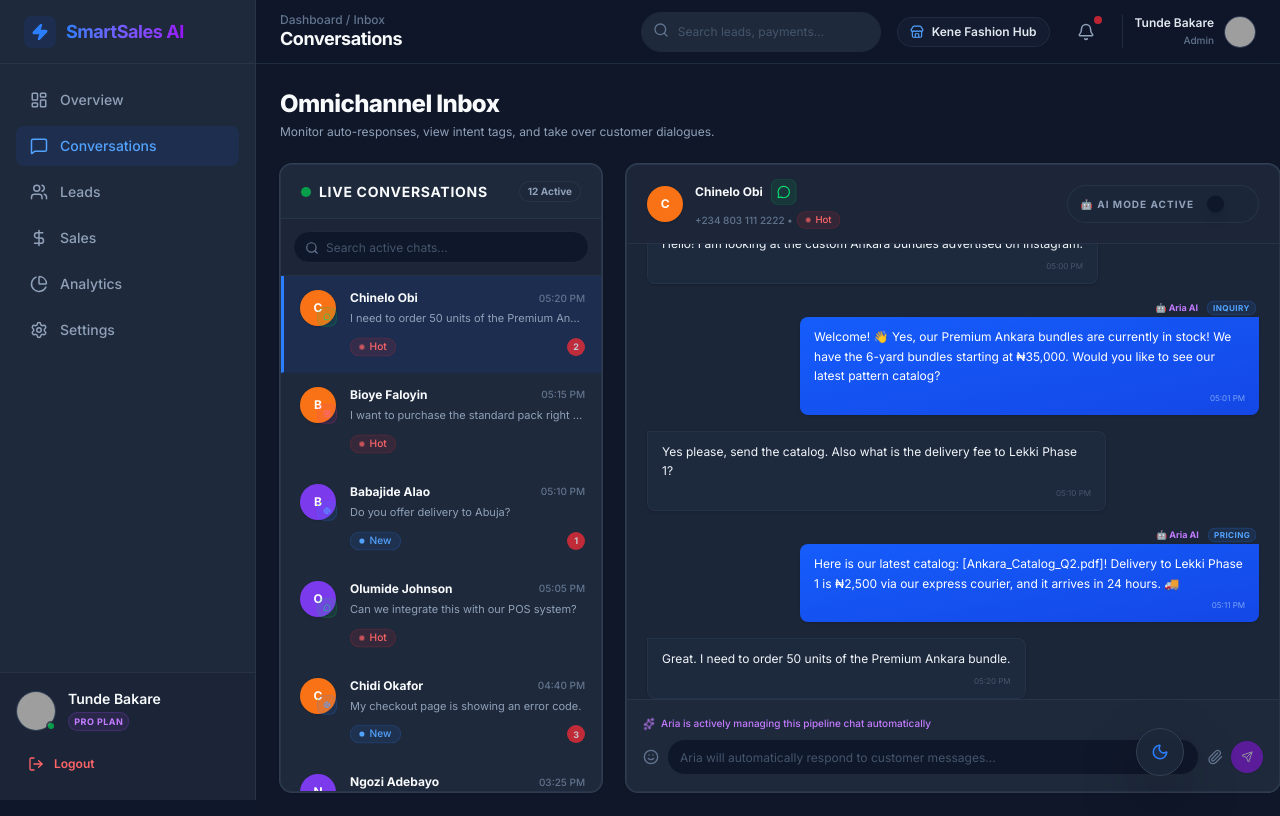
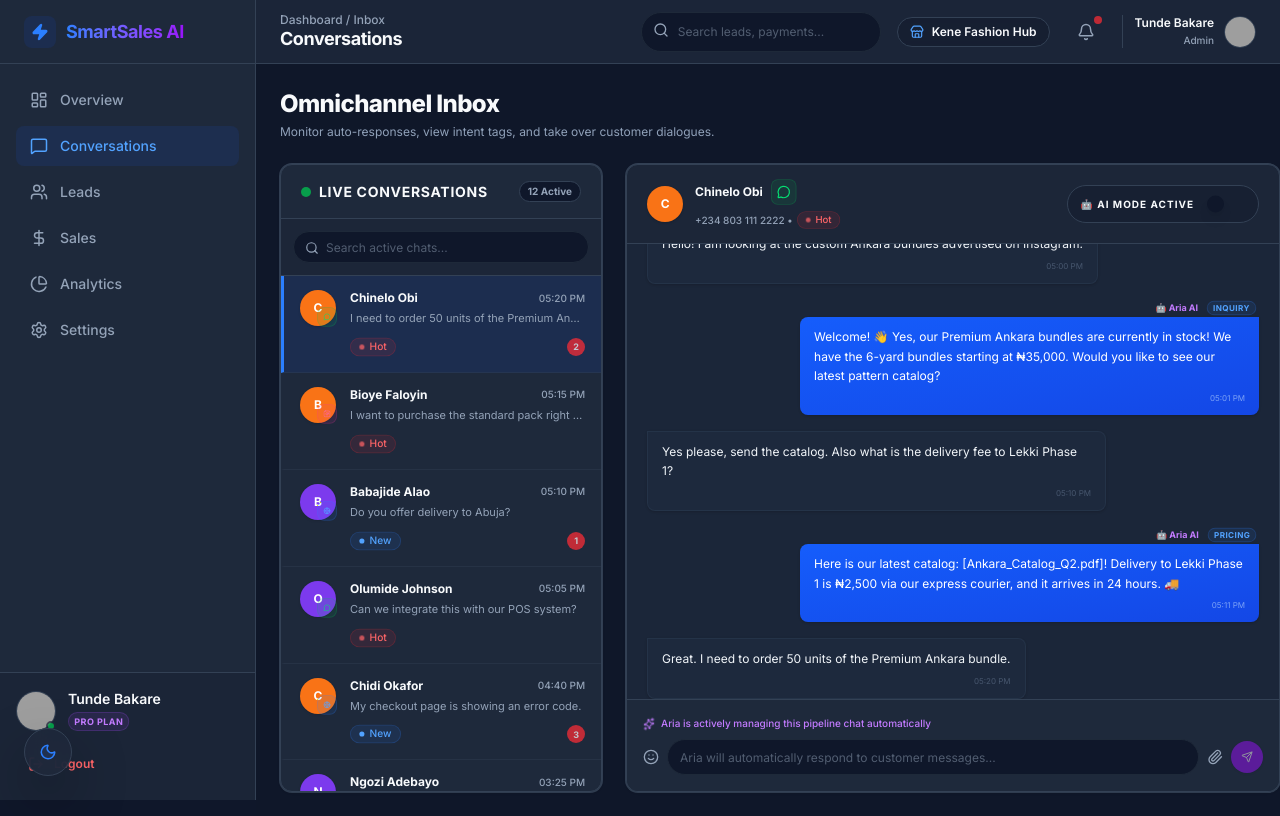
Before and after one commit to adeyemo-taiwo-m/smartsalesAI, a Next.js app: page /dashboard/conversations in a window 1280 px wide. Built offline with nearby package versions, Linux system fonts and the light colour scheme; grey boxes are pictures that could not be loaded.

Commit message:
fix(theme): fix theme toggle functionality and reposition to bottom-left

```diff
--- a/app/dashboard/layout.tsx
+++ b/app/dashboard/layout.tsx
@@ -39,7 +39,7 @@ export default function DashboardLayout({
   }, [leads, sendMessage]);
 
   return (
-    <div className="flex min-h-screen bg-dark overflow-hidden selection:bg-brand-blue/30 select-none text-slate-100">
+    <div className="flex min-h-screen bg-dark overflow-hidden selection:bg-brand-blue/30 select-none text-text-primary">
       {/* Dashboard sidebar navigation pane */}
       <Sidebar />
 
--- a/app/globals.css
+++ b/app/globals.css
@@ -45,7 +45,7 @@
   --shadow-pricing-glow: 0 8px 40px rgba(37,99,235,0.25);
 }
 
-@variant dark (&:where(.dark, .dark *));
+@custom-variant dark (&:where(.dark, .dark *));
 
 :root {
   --background: #f8fafc;
--- a/components/dashboard/ChatWindow.tsx
+++ b/components/dashboard/ChatWindow.tsx
@@ -64,13 +64,13 @@ export function ChatWindow({ className = "" }: ChatWindowProps) {
 
   if (!selectedLead) {
     return (
-      <div className={cn("bg-dark-card rounded-xl border border-slate-700/50 shadow-card flex items-center justify-center text-center p-8 h-[540px]", className)}>
+      <div className={cn("bg-dark-card rounded-xl border border-dark-border shadow-card flex items-center justify-center text-center p-8 h-[540px]", className)}>
         <div className="space-y-3">
-          <div className="w-12 h-12 rounded-full bg-slate-800 flex items-center justify-center text-slate-400 mx-auto">
+          <div className="w-12 h-12 rounded-full bg-dark flex items-center justify-center text-text-muted mx-auto">
             <Sparkles size={22} className="animate-pulse" />
           </div>
-          <h4 className="text-sm font-semibold text-slate-200">No Chat Selected</h4>
-          <p className="text-xs text-slate-500 max-w-xs leading-relaxed">
+          <h4 className="text-sm font-semibold text-text-primary">No Chat Selected</h4>
+          <p className="text-xs text-text-muted max-w-xs leading-relaxed">
             Select a live customer conversation from the list to start managing automated pipeline messages.
           </p>
         </div>
@@ -81,9 +81,9 @@ export function ChatWindow({ className = "" }: ChatWindowProps) {
   const leadInitial = selectedLead.name.charAt(0).toUpperCase();
 
   return (
-    <div className={cn("bg-dark-card rounded-xl border border-slate-700/50 shadow-card flex flex-col justify-between overflow-hidden h-[540px] group hover:border-slate-600 transition-colors", className)}>
+    <div className={cn("bg-dark-card rounded-xl border border-dark-border shadow-card flex flex-col justify-between overflow-hidden h-[540px] group hover:border-blue-500/30 transition-colors", className)}>
       {/* Header Info */}
-      <div className="px-5 py-3 border-b border-slate-700/50 flex items-center justify-between bg-dark/15 select-none">
+      <div className="px-5 py-3 border-b border-dark-border flex items-center justify-between bg-dark/15 select-none">
         <div className="flex items-center gap-3">
           <div
             className="w-9 h-9 rounded-full flex items-center justify-center text-xs font-bold text-white shrink-0 shadow-sm"
@@ -98,15 +98,15 @@ export function ChatWindow({ className = "" }: ChatWindowProps) {
                 <ChannelIcon channel={selectedLead.channel} />
               </span>
             </div>
-            <p className="text-[10px] text-slate-500 font-medium mt-0.5 flex items-center gap-1">
+            <p className="text-[10px] text-text-muted font-medium mt-0.5 flex items-center gap-1">
               {selectedLead.phone} • <StatusBadge status={selectedLead.status} className="scale-80 origin-left" />
             </p>
           </div>
         </div>
 
         {/* Human Takeover Switch */}
-        <div className="flex items-center gap-2 bg-slate-800/40 border border-slate-700/50 rounded-full px-3 py-1.5">
-          <span className="text-[10px] font-bold text-slate-400 uppercase tracking-widest">
+        <div className="flex items-center gap-2 bg-dark/40 border border-dark-border rounded-full px-3 py-1.5">
+          <span className="text-[10px] font-bold text-text-primary uppercase tracking-widest">
             {isAIMode ? "🤖 AI Mode Active" : "🧑‍💼 Human Control"}
           </span>
           <Switch
@@ -137,7 +137,7 @@ export function ChatWindow({ className = "" }: ChatWindowProps) {
                 <div className="max-w-[75%] space-y-1">
                   {/* Sender title tags */}
                   {!isCustomer && (
-                    <div className={cn("flex items-center gap-1.5 text-[9px] mb-0.5", isAi ? "justify-end text-purple-400 font-bold" : "justify-end text-slate-400 font-bold")}>
+                    <div className={cn("flex items-center gap-1.5 text-[9px] mb-0.5", isAi ? "justify-end text-purple-400 font-bold" : "justify-end text-text-muted font-bold")}>
                       <span>{isAi ? "🤖 Aria AI" : "🧑‍💼 Live Agent"}</span>
                       {isAi && message.intentTag && (
                         <span className="bg-blue-500/10 text-blue-400 border border-blue-500/20 px-1.5 py-0.2 rounded-full font-bold uppercase tracking-wider scale-90">
@@ -152,7 +152,7 @@ export function ChatWindow({ className = "" }: ChatWindowProps) {
                     className={cn(
                       "px-3.5 py-2.5 rounded-lg text-xs leading-relaxed shadow-sm",
                       isCustomer
-                        ? "bg-slate-800 text-slate-100 rounded-tl-none border border-slate-700/40"
+                        ? "bg-slate-100 dark:bg-slate-800 text-slate-800 dark:text-slate-100 rounded-tl-none border border-slate-200 dark:border-slate-700/40"
                         : isAi
                         ? "bg-gradient-to-br from-blue-600 to-blue-700 text-white rounded-tr-none shadow-blue"
                         : "bg-gradient-to-br from-slate-600 to-slate-700 text-white rounded-tr-none"
@@ -162,7 +162,7 @@ export function ChatWindow({ className = "" }: ChatWindowProps) {
                     <span
                       className={cn(
                         "block text-[8px] text-right mt-1.5 opacity-60",
-                        isCustomer ? "text-slate-500" : isAi ? "text-blue-200" : "text-slate-300"
+                        isCustomer ? "text-slate-400 dark:text-slate-500" : isAi ? "text-blue-200" : "text-slate-300"
                       )}
                     >
                       {formatTime(message.timestamp)}
@@ -173,17 +173,17 @@ export function ChatWindow({ className = "" }: ChatWindowProps) {
             );
           })
         ) : (
-          <div className="h-full flex items-center justify-center text-center p-6">
+          <div className="h-full flex items-center justify-center text-center p-6 select-none">
             <div>
-              <p className="text-xs text-slate-500">No messages in this chat pipeline.</p>
-              <p className="text-[10px] text-slate-600 mt-1">Send a message below to kickstart the conversation.</p>
+              <p className="text-xs text-text-muted">No messages in this chat pipeline.</p>
+              <p className="text-[10px] text-text-muted/70 mt-1">Send a message below to kickstart the conversation.</p>
             </div>
           </div>
         )}
       </div>
 
       {/* Control Status and Input Panel */}
-      <div className="border-t border-slate-700/50 p-4 bg-dark-card space-y-2 select-none">
+      <div className="border-t border-dark-border p-4 bg-dark-card space-y-2 select-none">
         {/* Dynamic status alert note */}
         <div className="flex items-center gap-1.5">
           {isAIMode ? (
@@ -201,16 +201,16 @@ export function ChatWindow({ className = "" }: ChatWindowProps) {
 
         {/* Input Bar */}
         <form onSubmit={handleSend} className="flex items-center gap-2">
-          <button type="button" className="text-slate-500 hover:text-slate-300 transition-colors shrink-0">
+          <button type="button" className="text-text-muted hover:text-text-primary transition-colors shrink-0">
             <Smile size={16} />
           </button>
           <Input
             value={inputValue}
             onChange={(e) => setInputValue(e.target.value)}
             placeholder={isAIMode ? "Aria will automatically respond to customer messages..." : "Type your message as Live Agent..."}
-            className="flex-1 h-9 text-xs bg-dark border-slate-800 text-slate-200 placeholder:text-slate-600 rounded-full focus-visible:ring-1 focus-visible:ring-blue-500"
+            className="flex-1 h-9 text-xs bg-dark border-dark-border text-text-primary placeholder:text-text-muted/50 rounded-full focus-visible:ring-1 focus-visible:ring-blue-500"
           />
-          <button type="button" className="text-slate-500 hover:text-slate-300 transition-colors shrink-0">
+          <button type="button" className="text-text-muted hover:text-text-primary transition-colors shrink-0">
             <Paperclip size={16} />
           </button>
           <Button
--- a/components/dashboard/LiveConversationsPanel.tsx
+++ b/components/dashboard/LiveConversationsPanel.tsx
@@ -44,33 +44,33 @@ export function LiveConversationsPanel({ className = "" }: LiveConversationsPane
   };
 
   return (
-    <div className={cn("bg-dark-card rounded-xl border border-slate-700/50 shadow-card flex flex-col overflow-hidden h-[540px] group hover:border-slate-600 transition-colors", className)}>
+    <div className={cn("bg-dark-card rounded-xl border border-dark-border shadow-card flex flex-col overflow-hidden h-[540px] group hover:border-blue-500/30 transition-colors", className)}>
       {/* Panel Header */}
-      <div className="px-5 py-4 border-b border-slate-700/50 flex items-center justify-between">
+      <div className="px-5 py-4 border-b border-dark-border flex items-center justify-between">
         <div className="flex items-center gap-2">
           <div className="w-2.5 h-2.5 rounded-full bg-green-500 animate-pulse" />
           <h3 className="text-sm font-bold text-text-primary uppercase tracking-wider">Live Conversations</h3>
         </div>
-        <span className="bg-slate-800/80 border border-slate-700/50 text-[10px] font-bold px-2 py-0.5 rounded-full text-slate-400">
+        <span className="bg-dark border border-dark-border text-[10px] font-bold px-2 py-0.5 rounded-full text-text-muted">
           {leads.length} Active
         </span>
       </div>
 
       {/* Search Filter Box */}
-      <div className="p-3 border-b border-slate-700/40 bg-dark/15">
+      <div className="p-3 border-b border-dark-border bg-dark/15">
         <div className="relative">
-          <Search size={14} className="absolute left-3 top-2.5 text-slate-500" />
+          <Search size={14} className="absolute left-3 top-2.5 text-text-muted" />
           <Input
             value={searchQuery}
             onChange={(e) => setSearchQuery(e.target.value)}
             placeholder="Search active chats..."
-            className="h-8 pl-8 pr-3 text-xs bg-dark border-slate-800 text-slate-200 placeholder:text-slate-600 rounded-full focus-visible:ring-1 focus-visible:ring-blue-500"
+            className="h-8 pl-8 pr-3 text-xs bg-dark border-dark-border text-text-primary placeholder:text-text-muted/50 rounded-full focus-visible:ring-1 focus-visible:ring-blue-500"
           />
         </div>
       </div>
 
       {/* Leads Chat List */}
-      <div className="flex-1 overflow-y-auto divide-y divide-slate-800/30">
+      <div className="flex-1 overflow-y-auto divide-y divide-dark-border/40">
         {filteredLeads.length > 0 ? (
           filteredLeads.map((lead) => {
             const isSelected = selectedLeadId === lead.id;
@@ -84,7 +84,7 @@ export function LiveConversationsPanel({ className = "" }: LiveConversationsPane
                   "flex items-start gap-3.5 px-4 py-3.5 cursor-pointer transition-all duration-150 relative select-none",
                   isSelected
                     ? "bg-blue-600/10 border-l-3 border-l-blue-500"
-                    : "hover:bg-slate-800/30 border-l-3 border-l-transparent"
+                    : "hover:bg-dark/40 border-l-3 border-l-transparent"
                 )}
               >
                 {/* Initial Avatar with Pulsing Active state */}
@@ -106,11 +106,11 @@ export function LiveConversationsPanel({ className = "" }: LiveConversationsPane
                     <h4 className="text-xs font-bold text-text-primary truncate">
                       {lead.name}
                     </h4>
-                    <span className="text-[10px] text-slate-500 font-medium">
+                    <span className="text-[10px] text-text-muted font-medium">
                       {formatTime(lead.lastMessageTime)}
                     </span>
                   </div>
-                  <p className="text-[11px] text-slate-400 truncate leading-relaxed">
+                  <p className="text-[11px] text-text-muted truncate leading-relaxed">
                     {lead.lastMessage}
                   </p>
                   <div className="flex items-center justify-between pt-1">
@@ -126,7 +126,7 @@ export function LiveConversationsPanel({ className = "" }: LiveConversationsPane
             );
           })
         ) : (
-          <div className="py-20 text-center text-slate-500 text-xs">
+          <div className="py-20 text-center text-text-muted text-xs">
             No chats matched your search query.
           </div>
         )}
--- a/components/layout/sidebar.tsx
+++ b/components/layout/sidebar.tsx
@@ -46,7 +46,7 @@ export function Sidebar() {
       {/* Left Sidebar desktop */}
       <aside
         className={cn(
-          "fixed top-0 left-0 z-50 h-screen bg-dark-card border-r border-slate-700/50 flex flex-col justify-between transition-all duration-300 ease-in-out select-none",
+          "fixed top-0 left-0 z-50 h-screen bg-dark-card border-r border-dark-border flex flex-col justify-between transition-all duration-300 ease-in-out select-none",
           sidebarOpen
             ? "w-64 translate-x-0"
             : "w-64 -translate-x-full md:w-20 md:translate-x-0"
@@ -54,7 +54,7 @@ export function Sidebar() {
       >
         <div>
           {/* Logo Zone */}
-          <div className="flex h-16 items-center px-6 border-b border-slate-700/50">
+          <div className="flex h-16 items-center px-6 border-b border-dark-border">
             <Link
               href="/dashboard"
               className="flex items-center gap-2.5 overflow-hidden whitespace-nowrap group"
@@ -84,7 +84,7 @@ export function Sidebar() {
                     "flex items-center gap-3 px-3.5 py-2.5 rounded-lg text-sm font-medium transition-all duration-150 relative",
                     isActive
                       ? "bg-blue-600/10 text-blue-400"
-                      : "text-slate-400 hover:text-slate-50 hover:bg-slate-800/40",
+                      : "text-text-muted hover:text-text-primary hover:bg-brand-blue/5 dark:hover:bg-slate-800/40",
                     !sidebarOpen && "md:justify-center md:px-0"
                   )}
                   title={!sidebarOpen ? link.label : undefined}
@@ -101,13 +101,13 @@ export function Sidebar() {
         </div>
 
         {/* User Card Zone */}
-        <div className="p-4 border-t border-slate-700/50 space-y-3 bg-dark/20">
+        <div className="p-4 border-t border-dark-border space-y-3 bg-dark/20">
           <div className={cn("flex items-center gap-3", !sidebarOpen && "md:justify-center")}>
             <div className="relative shrink-0">
               <img
                 src={user?.avatar || `https://api.dicebear.com/7.x/initials/svg?seed=${user?.name || 'A'}`}
                 alt={user?.name || "User Avatar"}
-                className="w-10 h-10 rounded-full bg-slate-800 border border-slate-700"
+                className="w-10 h-10 rounded-full bg-dark-card border border-dark-border"
               />
               <span className="absolute bottom-0 right-0 w-2.5 h-2.5 bg-green-500 rounded-full border-2 border-dark-card animate-pulse" />
             </div>
@@ -141,7 +141,7 @@ export function Sidebar() {
       </aside>
 
       {/* Floating Bottom Nav bar strictly on mobile */}
-      <nav className="fixed bottom-0 left-0 right-0 h-16 bg-dark-card/90 backdrop-blur-md border-t border-slate-700/50 flex items-center justify-around md:hidden z-40 px-2 shadow-lg">
+      <nav className="fixed bottom-0 left-0 right-0 h-16 bg-dark-card/90 backdrop-blur-md border-t border-dark-border flex items-center justify-around md:hidden z-40 px-2 shadow-lg">
         {links.map((link) => {
           const Icon = link.icon;
           const isActive = pathname === link.href;
--- a/components/layout/topbar.tsx
+++ b/components/layout/topbar.tsx
@@ -35,22 +35,22 @@ export function Topbar() {
   const totalUnreadCount = leads.reduce((acc, lead) => acc + lead.unreadCount, 0);
 
   return (
-    <header className="sticky top-0 z-30 flex h-16 w-full items-center justify-between border-b border-slate-700/50 bg-dark/80 px-4 backdrop-blur-md md:px-6">
+    <header className="sticky top-0 z-30 flex h-16 w-full items-center justify-between border-b border-dark-border bg-dark-card/85 px-4 backdrop-blur-md md:px-6">
       {/* Left side: Mobile Toggle & Page Titles */}
       <div className="flex items-center gap-3">
         <Button
           variant="ghost"
           size="icon"
           onClick={toggleSidebar}
-          className="md:hidden text-slate-400 hover:text-slate-50 hover:bg-slate-800/50"
+          className="md:hidden text-text-muted hover:text-text-primary hover:bg-dark/40"
         >
           <Menu className="h-5 w-5" />
         </Button>
         <div className="flex flex-col">
-          <span className="text-xs text-slate-500 font-medium hidden sm:block">
+          <span className="text-xs text-text-muted font-medium hidden sm:block">
             {pageTitle.bread}
           </span>
-          <h2 className="text-base sm:text-lg font-bold text-slate-50 tracking-tight leading-tight">
+          <h2 className="text-base sm:text-lg font-bold text-text-primary tracking-tight leading-tight">
             {pageTitle.title}
           </h2>
         </div>
@@ -60,25 +60,25 @@ export function Topbar() {
       <div className="flex items-center gap-4">
         {/* Search Field (Hidden on small mobile) */}
         <div className="relative hidden md:block">
-          <Search className="absolute left-3 top-2.5 h-4 w-4 text-slate-500" />
+          <Search className="absolute left-3 top-2.5 h-4 w-4 text-text-muted" />
           <Input
             type="search"
             placeholder="Search leads, payments..."
-            className="w-60 pl-9 rounded-full bg-dark-card border-slate-700 text-slate-200 placeholder:text-slate-600 focus-visible:ring-1 focus-visible:ring-blue-500 focus-visible:border-blue-500 text-xs py-1"
+            className="w-60 pl-9 rounded-full bg-dark border-dark-border text-text-primary placeholder:text-text-muted/50 text-xs py-1"
           />
         </div>
 
         {/* Business Store indicator */}
-        <div className="hidden lg:flex items-center gap-2 bg-slate-800/40 border border-slate-700/40 rounded-full px-3 py-1.5 text-xs text-slate-300">
+        <div className="hidden lg:flex items-center gap-2 bg-dark/40 border border-dark-border rounded-full px-3 py-1.5 text-xs text-text-primary">
           <Store size={14} className="text-blue-400" />
-          <span className="font-semibold text-slate-200">Kene Fashion Hub</span>
+          <span className="font-semibold text-text-primary">Kene Fashion Hub</span>
         </div>
 
         {/* Notifications Icon Button */}
         <Button
           variant="ghost"
           size="icon"
-          className="relative text-slate-400 hover:text-slate-100 hover:bg-slate-800/50 rounded-full shrink-0"
+          className="relative text-text-muted hover:text-text-primary hover:bg-dark rounded-full shrink-0"
         >
           <Bell className="h-4.5 w-4.5" />
           {totalUnreadCount > 0 && (
@@ -87,17 +87,17 @@ export function Topbar() {
         </Button>
 
         {/* Dynamic User Profile Header */}
-        <div className="flex items-center gap-2.5 pl-3 border-l border-slate-700/50 shrink-0">
+        <div className="flex items-center gap-2.5 pl-3 border-l border-dark-border shrink-0">
           <div className="text-right hidden sm:block">
-            <p className="text-xs font-semibold text-slate-200">{user?.name || "Admin Manager"}</p>
-            <p className="text-[10px] text-slate-500 font-medium capitalize mt-0.5">
+            <p className="text-xs font-semibold text-text-primary">{user?.name || "Admin Manager"}</p>
+            <p className="text-[10px] text-text-muted font-medium capitalize mt-0.5">
               {user?.role || "Owner"}
             </p>
           </div>
           <img
             src={user?.avatar || `https://api.dicebear.com/7.x/initials/svg?seed=${user?.name || 'A'}`}
             alt={user?.name || "Avatar"}
-            className="w-8 h-8 rounded-full border border-slate-700 bg-slate-800 shrink-0 ring-2 ring-transparent hover:ring-blue-500/20 duration-200 transition-all cursor-pointer"
+            className="w-8 h-8 rounded-full border border-dark-border bg-dark-card shrink-0 ring-2 ring-transparent hover:ring-blue-500/20 duration-200 transition-all cursor-pointer"
           />
         </div>
       </div>
--- a/components/shared/ThemeToggle.tsx
+++ b/components/shared/ThemeToggle.tsx
@@ -15,7 +15,7 @@ export function ThemeToggle() {
 
   if (!mounted) {
     return (
-      <div className="fixed bottom-6 right-24 z-[99999] w-12 h-12 rounded-full bg-dark-card border border-dark-border flex items-center justify-center opacity-40">
+      <div className="fixed bottom-6 left-6 z-[99999] w-12 h-12 rounded-full bg-dark-card border border-dark-border flex items-center justify-center opacity-40">
         <Sparkles size={18} className="text-slate-400" />
       </div>
     );
@@ -26,7 +26,7 @@ export function ThemeToggle() {
   return (
     <button
       onClick={() => setTheme(isDark ? "light" : "dark")}
-      className="fixed bottom-6 right-24 z-[99999] w-12 h-12 rounded-full bg-dark-card/90 border border-dark-border shadow-widget flex items-center justify-center text-text-primary hover:scale-110 active:scale-95 transition-all duration-200 cursor-pointer backdrop-blur-md hover:border-blue-500/30 group"
+      className="fixed bottom-6 left-6 z-[99999] w-12 h-12 rounded-full bg-dark-card/90 border border-dark-border shadow-widget flex items-center justify-center text-text-primary hover:scale-110 active:scale-95 transition-all duration-200 cursor-pointer backdrop-blur-md hover:border-blue-500/30 group"
       title={isDark ? "Switch to Light Mode" : "Switch to Dark Mode"}
       aria-label="Toggle Theme"
     >
```
Also changed, not shown: app/dashboard/leads/page.tsx (+9 -9 lines), app/page.tsx (+8 -8 lines), components/dashboard/RecentSalesTable.tsx (+8 -8 lines), components/dashboard/SalesFunnelWidget.tsx (+7 -7 lines), components/shared/StatCard.tsx (+4 -4 lines).
